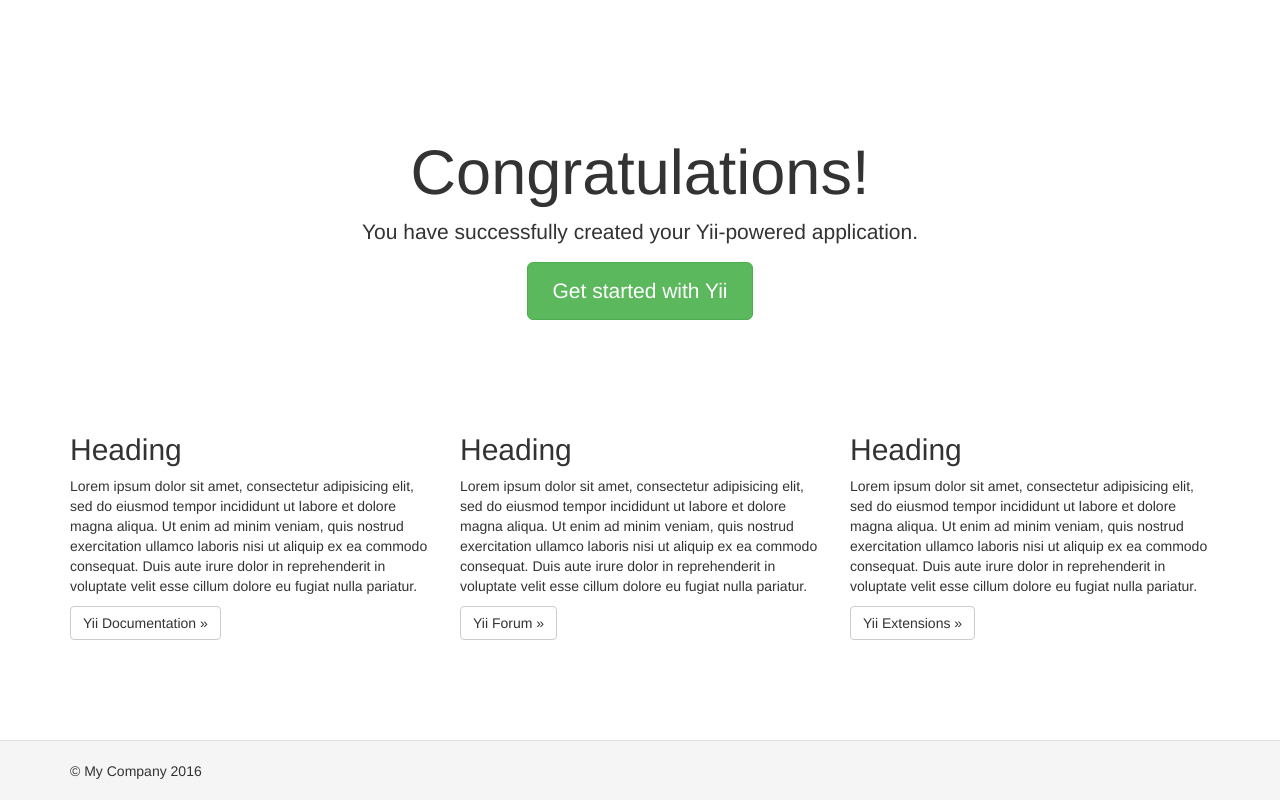
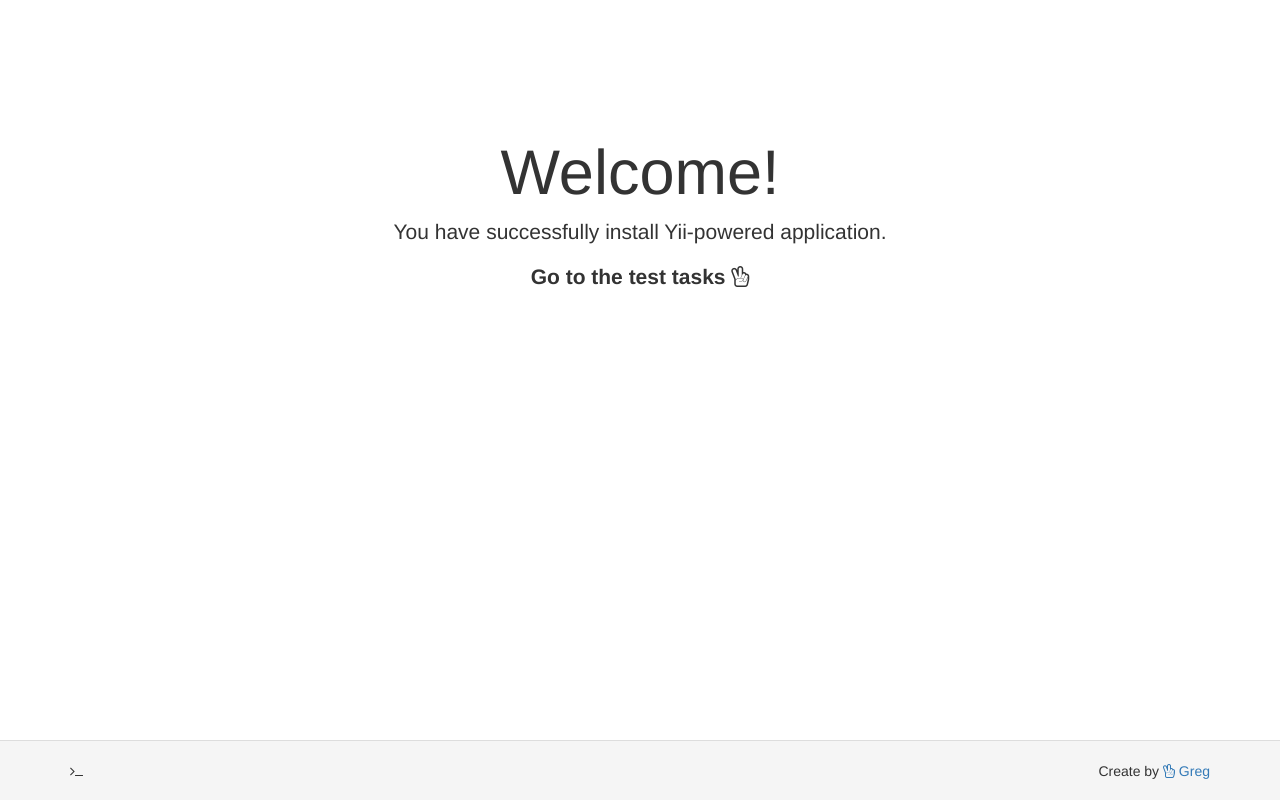
Before and after one commit to alexaandrov/leomax, a Yii app: template views/site/index.php in a window 1280 px wide. Run offline with PHP 8.4 and a stand-in for Yii, Linux system fonts and the light colour scheme; the template is opened without the code that fills it, so the values that code supplies are empty; some libraries are stand-ins or nearby versions.

Commit message:
Setting up project

```diff
--- a/assets/AppAsset.php
+++ b/assets/AppAsset.php
@@ -19,6 +19,7 @@
     public $baseUrl = '@web';
     public $css = [
         'css/site.css',
+        '../vendor/bower/font-awesome/css/font-awesome.min.css'
     ];
     public $js = [
     ];
--- a/config/web.php
+++ b/config/web.php
@@ -38,14 +38,12 @@
             ],
         ],
         'db' => require(__DIR__ . '/db.php'),
-        /*
         'urlManager' => [
             'enablePrettyUrl' => true,
             'showScriptName' => false,
             'rules' => [
             ],
         ],
-        */
     ],
     'params' => $params,
 ];
--- a/views/layouts/main.php
+++ b/views/layouts/main.php
@@ -27,7 +27,7 @@
 <div class="wrap">
     <?php
     NavBar::begin([
-        'brandLabel' => 'My Company',
+        'brandLabel' => '<i class="fa fa-terminal" aria-hidden="true"></i>',
         'brandUrl' => Yii::$app->homeUrl,
         'options' => [
             'class' => 'navbar-inverse navbar-fixed-top',
@@ -36,21 +36,7 @@
     echo Nav::widget([
         'options' => ['class' => 'navbar-nav navbar-right'],
         'items' => [
-            ['label' => 'Home', 'url' => ['/site/index']],
-            ['label' => 'About', 'url' => ['/site/about']],
-            ['label' => 'Contact', 'url' => ['/site/contact']],
-            Yii::$app->user->isGuest ? (
-                ['label' => 'Login', 'url' => ['/site/login']]
-            ) : (
-                '<li>'
-                . Html::beginForm(['/site/logout'], 'post')
-                . Html::submitButton(
-                    'Logout (' . Yii::$app->user->identity->username . ')',
-                    ['class' => 'btn btn-link logout']
-                )
-                . Html::endForm()
-                . '</li>'
-            )
+            ['label' => 'Home', 'url' => ['/site/index']]
         ],
     ]);
     NavBar::end();
@@ -66,9 +52,9 @@
 
 <footer class="footer">
     <div class="container">
-        <p class="pull-left">&copy; My Company <?= date('Y') ?></p>
+        <p class="pull-left"><i class="fa fa-terminal" aria-hidden="true"></i></p>
 
-        <p class="pull-right"><?= Yii::powered() ?></p>
+        <p class="pull-right">Create by <a href="http://willapp.ru"><i class="fa fa-hand-peace-o" aria-hidden="true"></i> Greg</a></p>
     </div>
 </footer>
 
--- a/views/site/index.php
+++ b/views/site/index.php
@@ -2,52 +2,15 @@
 
 /* @var $this yii\web\View */
 
-$this->title = 'My Yii Application';
+$this->title = 'Test';
 ?>
 <div class="site-index">
 
     <div class="jumbotron">
-        <h1>Congratulations!</h1>
+        <h1>Welcome!</h1>
 
-        <p class="lead">You have successfully created your Yii-powered application.</p>
+        <p class="lead">You have successfully install Yii-powered application.</p>
 
-        <p><a class="btn btn-lg btn-success" href="http://www.yiiframework.com">Get started with Yii</a></p>
-    </div>
-
-    <div class="body-content">
-
-        <div class="row">
-            <div class="col-lg-4">
-                <h2>Heading</h2>
-
-                <p>Lorem ipsum dolor sit amet, consectetur adipisicing elit, sed do eiusmod tempor incididunt ut labore et
-                    dolore magna aliqua. Ut enim ad minim veniam, quis nostrud exercitation ullamco laboris nisi ut aliquip
-                    ex ea commodo consequat. Duis aute irure dolor in reprehenderit in voluptate velit esse cillum dolore eu
-                    fugiat nulla pariatur.</p>
-
-                <p><a class="btn btn-default" href="http://www.yiiframework.com/doc/">Yii Documentation &raquo;</a></p>
-            </div>
-            <div class="col-lg-4">
-                <h2>Heading</h2>
-
-                <p>Lorem ipsum dolor sit amet, consectetur adipisicing elit, sed do eiusmod tempor incididunt ut labore et
-                    dolore magna aliqua. Ut enim ad minim veniam, quis nostrud exercitation ullamco laboris nisi ut aliquip
-                    ex ea commodo consequat. Duis aute irure dolor in reprehenderit in voluptate velit esse cillum dolore eu
-                    fugiat nulla pariatur.</p>
-
-                <p><a class="btn btn-default" href="http://www.yiiframework.com/forum/">Yii Forum &raquo;</a></p>
-            </div>
-            <div class="col-lg-4">
-                <h2>Heading</h2>
-
-                <p>Lorem ipsum dolor sit amet, consectetur adipisicing elit, sed do eiusmod tempor incididunt ut labore et
-                    dolore magna aliqua. Ut enim ad minim veniam, quis nostrud exercitation ullamco laboris nisi ut aliquip
-                    ex ea commodo consequat. Duis aute irure dolor in reprehenderit in voluptate velit esse cillum dolore eu
-                    fugiat nulla pariatur.</p>
-
-                <p><a class="btn btn-default" href="http://www.yiiframework.com/extensions/">Yii Extensions &raquo;</a></p>
-            </div>
-        </div>
-
+        <p><b>Go to the test tasks <i class="fa fa-hand-peace-o" aria-hidden="true"></i></b></p>
     </div>
 </div>
```
Also changed, not shown: controllers/SiteController.php (+0 -29 lines), views/site/about.php (deleted, +0 -18 lines), views/site/contact.php (deleted, +0 -68 lines).
